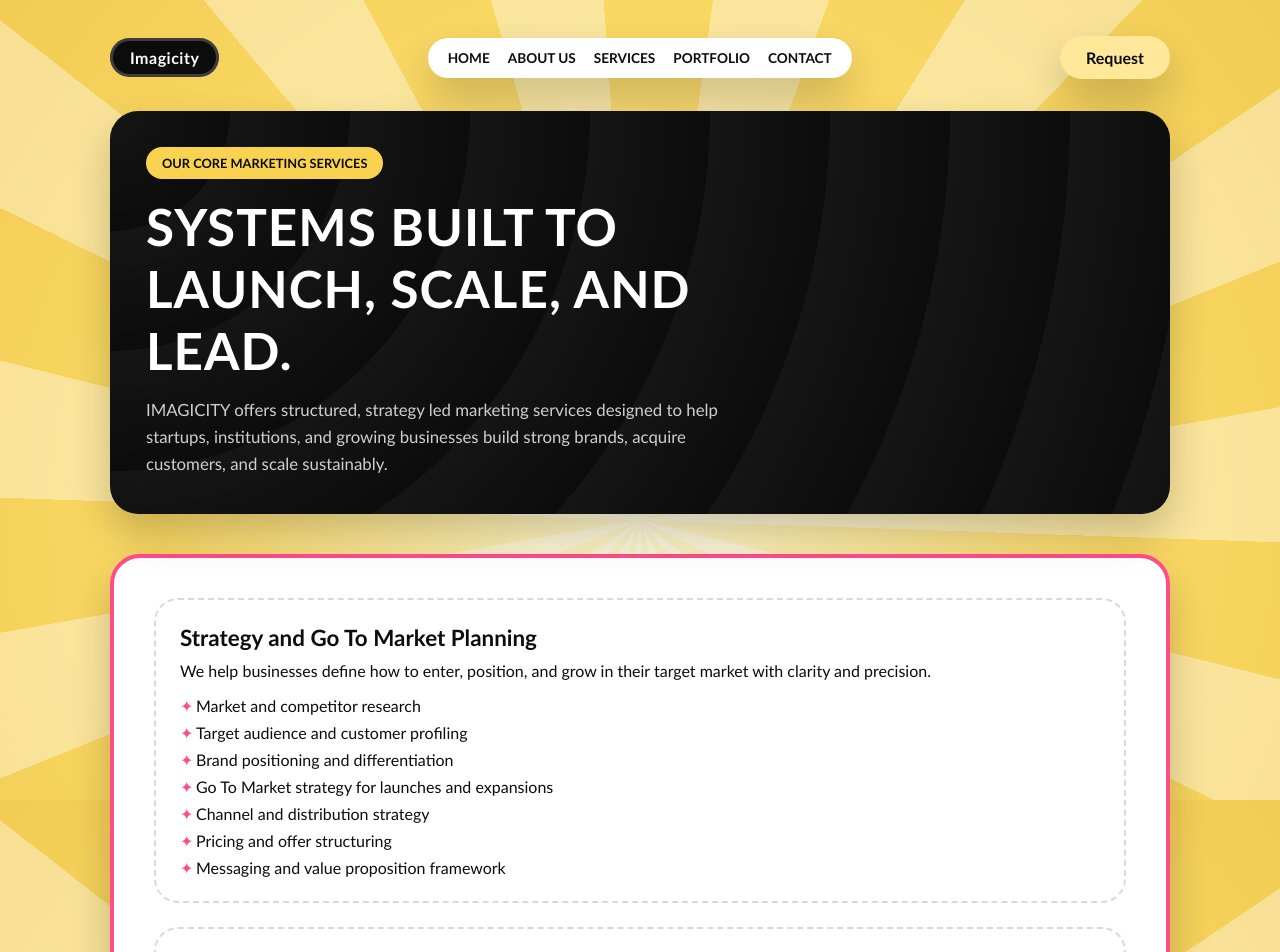
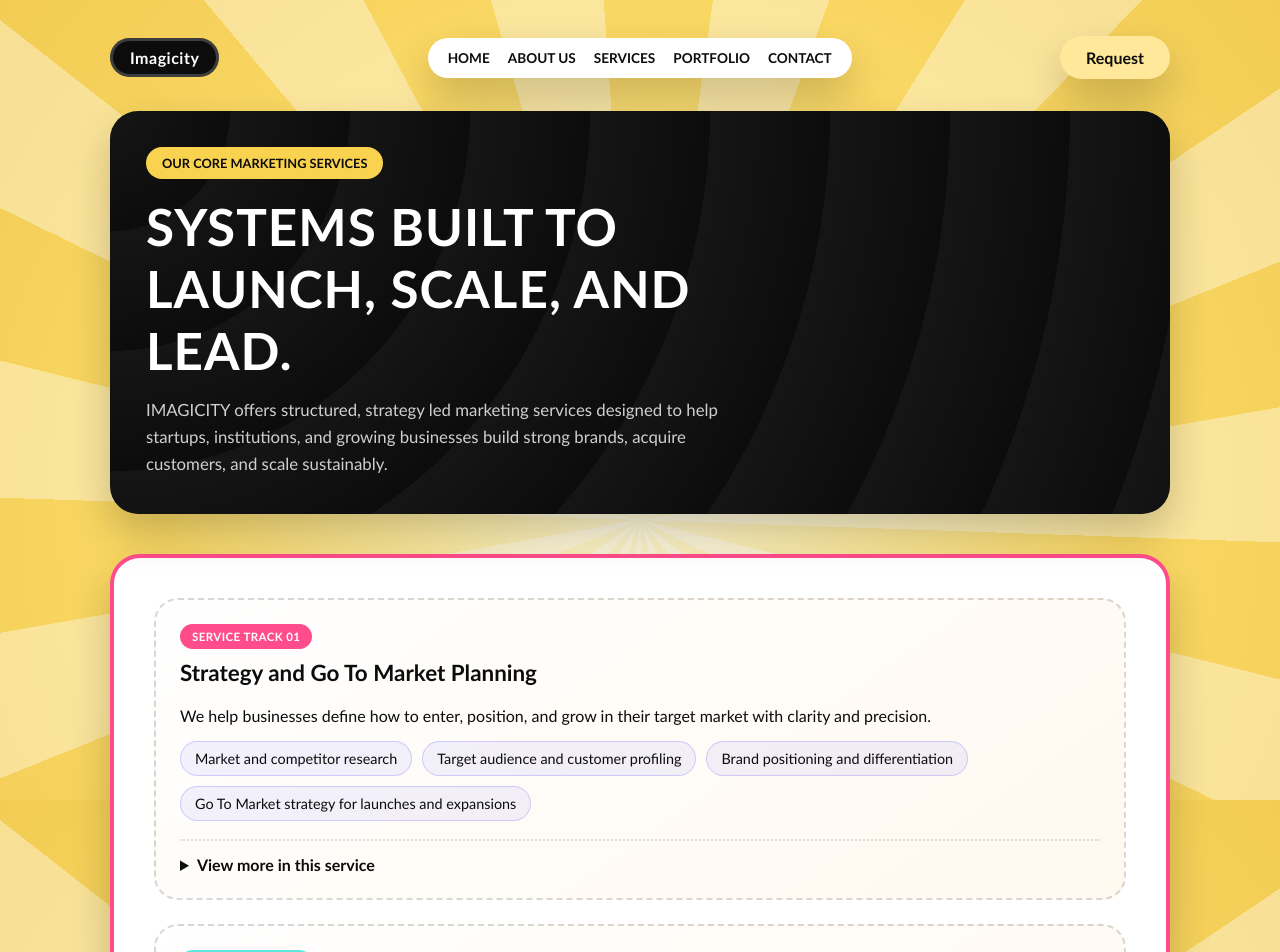
Before and after one commit to imagicity-stack/imagweb, a Next.js app: page /services in a window 1280 px wide. Shown: the top 952 px of the page. Built offline with nearby package versions, Linux system fonts and the light colour scheme.

Commit message:
Redesign services section with compact creative cards

```diff
--- a/pages/services.js
+++ b/pages/services.js
@@ -131,6 +131,8 @@ const services = [
   }
 ];
 
+const accentClasses = ["pink", "aqua", "yellow", "purple"];
+
 export default function ServicesPage() {
   return (
     <Layout>
@@ -147,19 +149,38 @@ export default function ServicesPage() {
       </section>
 
       <section className="section-card services-grid">
-        {services.map((service) => (
+        {services.map((service, index) => {
+          const featured = service.offerings.slice(0, 4);
+          const extended = service.offerings.slice(4);
+
+          return (
           <article key={service.title} className="service-detail">
-            <header>
+            <header className="service-detail-header">
+              <span className={`service-badge ${accentClasses[index % accentClasses.length]}`}>
+                Service Track {String(index + 1).padStart(2, "0")}
+              </span>
               <h2>{service.title}</h2>
               <p>{service.description}</p>
             </header>
-            <ul>
-              {service.offerings.map((item) => (
+            <ul className="service-pill-list">
+              {featured.map((item) => (
                 <li key={item}>{item}</li>
               ))}
             </ul>
+
+            {extended.length > 0 ? (
+              <details className="service-more">
+                <summary>View more in this service</summary>
+                <ul>
+                  {extended.map((item) => (
+                    <li key={item}>{item}</li>
+                  ))}
+                </ul>
+              </details>
+            ) : null}
           </article>
-        ))}
+          );
+        })}
       </section>
     </Layout>
   );
--- a/styles/globals.css
+++ b/styles/globals.css
@@ -320,6 +320,44 @@ ul {
   border: 2px dashed rgba(0, 0, 0, 0.15);
   border-radius: 24px;
   padding: 24px;
+  background: linear-gradient(145deg, #ffffff, #fff8ef);
+}
+
+.service-detail-header {
+  display: grid;
+  gap: 10px;
+}
+
+.service-badge {
+  display: inline-flex;
+  align-items: center;
+  width: fit-content;
+  border-radius: 999px;
+  padding: 6px 12px;
+  font-size: 0.72rem;
+  font-weight: 700;
+  letter-spacing: 0.4px;
+  text-transform: uppercase;
+}
+
+.service-badge.pink {
+  background: var(--pink);
+  color: var(--white);
+}
+
+.service-badge.aqua {
+  background: var(--aqua);
+  color: var(--black);
+}
+
+.service-badge.yellow {
+  background: var(--yellow-soft);
+  color: var(--black);
+}
+
+.service-badge.purple {
+  background: var(--purple);
+  color: var(--white);
 }
 
 .service-detail h2 {
@@ -327,22 +365,48 @@ ul {
   font-size: 1.4rem;
 }
 
-.service-detail ul {
+.service-pill-list {
   margin-top: 16px;
+  display: flex;
+  flex-wrap: wrap;
+  gap: 10px;
+}
+
+.service-pill-list li {
+  border-radius: 999px;
+  padding: 8px 14px;
+  background: rgba(107, 110, 249, 0.09);
+  border: 1px solid rgba(107, 110, 249, 0.28);
+  font-size: 0.9rem;
+}
+
+.service-more {
+  margin-top: 18px;
+  border-top: 2px dotted rgba(0, 0, 0, 0.12);
+  padding-top: 14px;
+}
+
+.service-more summary {
+  cursor: pointer;
+  font-weight: 700;
+}
+
+.service-more ul {
+  margin-top: 12px;
   display: grid;
   gap: 8px;
 }
 
-.service-detail li {
+.service-more li {
   padding-left: 16px;
   position: relative;
 }
 
-.service-detail li::before {
+.service-more li::before {
   content: "✦";
+  color: var(--pink);
   position: absolute;
   left: 0;
-  color: var(--pink);
 }
 
 .contact-grid {
```
